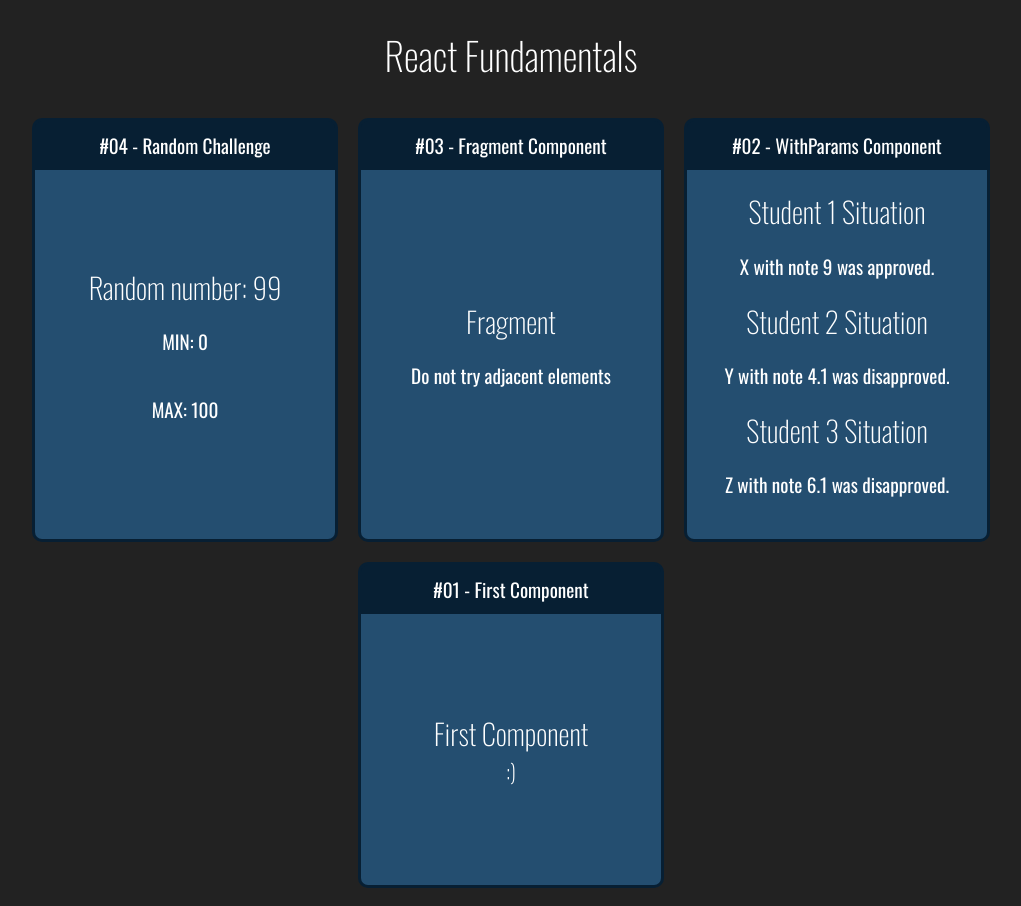
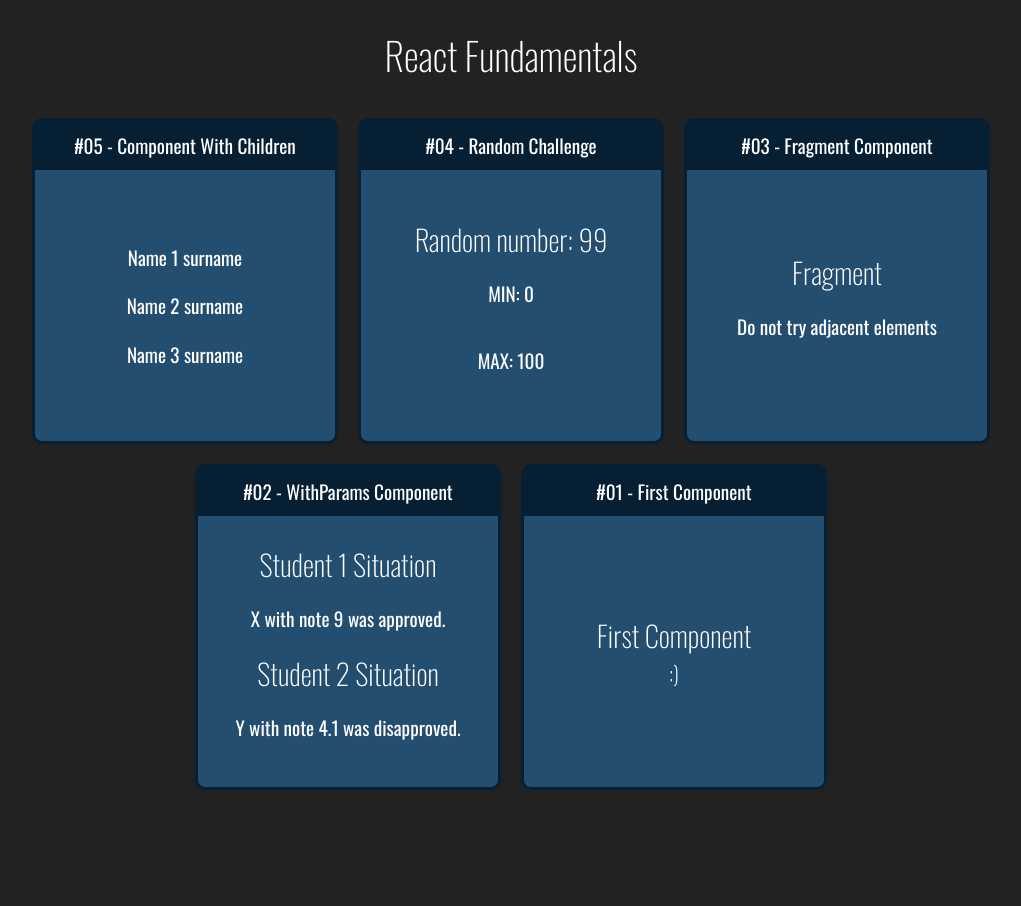
Before and after one commit to camilaffonseca/react-fundamentals, a React (Create React App) app: page / in a window 1280 px wide. Shown: the whole page, without its empty margins (129-1150 px from the left). After the commit the page ends 808 px from the top, so only its background shows below. Built offline with nearby package versions, Linux system fonts and the light colour scheme.

Commit message:
Created components with children (Family and FamilyMember)

```diff
--- a/src/App.jsx
+++ b/src/App.jsx
@@ -1,6 +1,8 @@
 import React from 'react'
 
 import Card from './components/layout/Card'
+import FamilyMember from './components/basics/FamilyMember'
+import Family from './components/basics/Family'
 import Random from './components/basics/Random'
 import Fragment from './components/basics/Fragment'
 import WithParams from './components/basics/WithParams'
@@ -13,6 +15,14 @@
     <h1>React Fundamentals</h1>
 
     <div className='Cards'>
+      <Card title='#05 - Component With Children'>
+        <Family surname='surname'>
+          <FamilyMember name='Name 1' />
+          <FamilyMember name='Name 2' />
+          <FamilyMember name='Name 3' />
+        </Family>
+      </Card>
+
       <Card title='#04 - Random Challenge'>
         <Random min={0} max={100} />
       </Card>
@@ -24,7 +34,6 @@
       <Card title='#02 - WithParams Component'>
         <WithParams title='Student 1 Situation' student='X' note={9.0} />
         <WithParams title='Student 2 Situation' student='Y' note={4.1} />
-        <WithParams title='Student 3 Situation' student='Z' note={6.1} />
       </Card>
 
       <Card title='#01 - First Component'>
--- /dev/null
+++ b/src/components/basics/Family.jsx
@@ -0,0 +1,7 @@
+import React, { cloneElement, Children } from 'react'
+
+const Family = ({ children, ...props }) => (
+  <div>{Children.map(children, (element, index) => cloneElement(element, { ...props, key: index }))}</div>
+)
+
+export default Family
--- /dev/null
+++ b/src/components/basics/FamilyMember.jsx
@@ -0,0 +1,7 @@
+import React from 'react'
+
+export default (props) => (
+  <p>
+    {props.name} {props.surname}
+  </p>
+)
```
